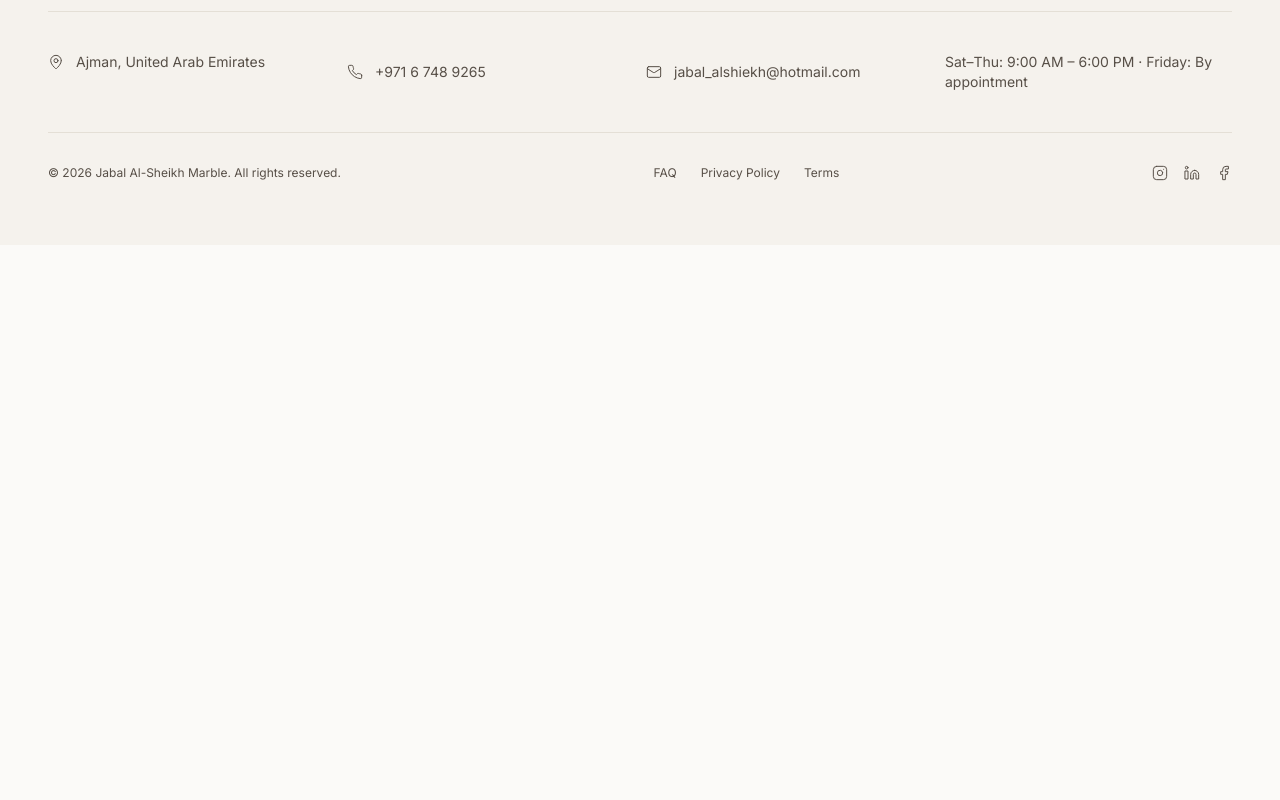
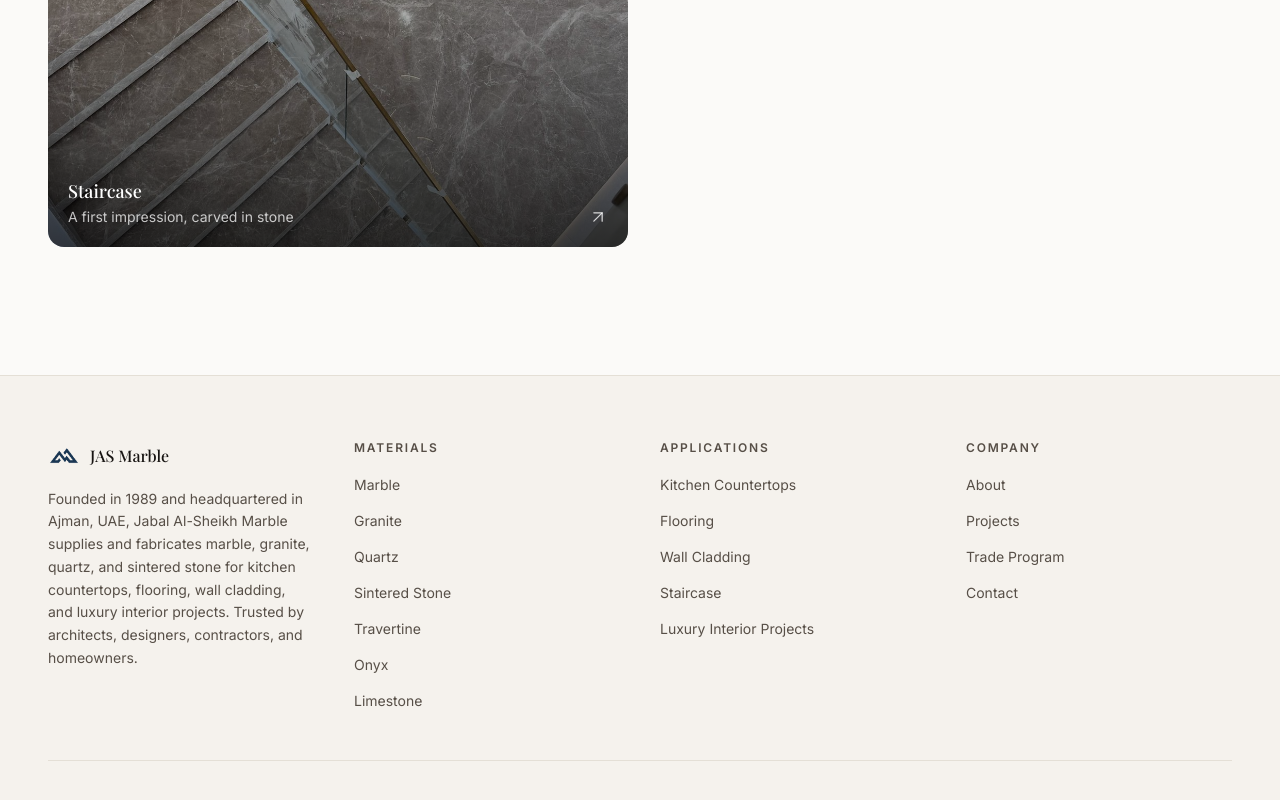
Before and after one commit to basselalnashar-gif/jas-marble-websitee, a Next.js app: page /applications in a window 1280 px wide. Shown: the part 2411-3211 px from the top of the page. Before the commit the page ends 2656 px from the top, so only its background shows below. Built offline with nearby package versions, Linux system fonts and the light colour scheme.

Commit message:
Add Staircase application data + nav link

```diff
--- a/src/data/applications.ts
+++ b/src/data/applications.ts
@@ -101,6 +101,40 @@ export const applications: Application[] = [
     ],
     recommendedMaterialSlugs: ["marble", "granite", "quartz", "sintered-stone"],
   },
+  {
+    slug: "staircase",
+    name: "Staircase",
+    tagline: "A first impression, carved in stone",
+    description:
+      "The staircase is often the focal point of a home or lobby — every tread, riser, and handrail detail is visible at once. We fabricate staircases in marble, travertine, and granite, from book-matched risers to fully clad curved and floating designs, with precision cutting for glass balustrades and integrated lighting.",
+    images: [
+      { src: "/images/applications/staircase/st-01.jpg", alt: "Grey marble staircase with glass balustrade and hanging feather lights" },
+      { src: "/images/applications/staircase/st-02.jpg", alt: "Travertine staircase with glass railing, seen from above" },
+      { src: "/images/applications/staircase/st-03.jpg", alt: "Curved black and white marble staircase under construction" },
+      { src: "/images/applications/staircase/st-04.jpg", alt: "White marble staircase with book-matched veining against a travertine wall" },
+      { src: "/images/applications/staircase/st-05.jpg", alt: "Marble staircase installation with scaffolding in an unfinished stairwell" },
+      { src: "/images/applications/staircase/st-06.jpg", alt: "Floating marble staircase with glass balustrade and herringbone floor" },
+      { src: "/images/applications/staircase/st-07.jpg", alt: "Travertine staircase with black metal trim and recessed lighting" },
+      { src: "/images/applications/staircase/st-08.jpg", alt: "Grey marble staircase with brass handrail and hanging feather lights" },
+      { src: "/images/applications/staircase/st-09.jpg", alt: "Beige travertine staircase with wall cladding detail" },
+      { src: "/images/applications/staircase/st-10.jpg", alt: "Travertine staircase with wood-trimmed glass balustrade" },
+      { src: "/images/applications/staircase/st-11.jpg", alt: "Grey marble staircase with black metal railing beside an olive tree" },
+      { src: "/images/applications/staircase/st-12.jpg", alt: "Travertine staircase with recessed step lighting" },
+    ],
+    options: [
+      "Book-matched and curved riser fabrication",
+      "Marble, travertine, granite, and sintered stone treads",
+      "Precision cutouts for glass and metal balustrades",
+      "Integrated LED step lighting channels",
+    ],
+    process: [
+      { title: "Consultation", description: "We review the staircase design, structure, and material preferences." },
+      { title: "Template & measure", description: "On-site templating of every tread, riser, and landing." },
+      { title: "Fabrication", description: "Slabs are cut, book-matched, and finished to the exact profile." },
+      { title: "Install", description: "Careful on-site installation, including balustrade coordination." },
+    ],
+    recommendedMaterialSlugs: ["marble", "travertine", "granite"],
+  },
 ];
 
 export function getApplicationBySlug(slug: string) {
--- a/src/data/site.ts
+++ b/src/data/site.ts
@@ -65,6 +65,7 @@ export const applicationsNav: NavLink[] = [
   { label: "Kitchen Countertops", href: "/applications/kitchen-countertops", description: "The centerpiece of the home" },
   { label: "Flooring", href: "/applications/flooring", description: "Seamless, elegant, built to last" },
   { label: "Wall Cladding", href: "/applications/wall-cladding", description: "Statement surfaces, interior and exterior" },
+  { label: "Staircase", href: "/applications/staircase", description: "A first impression, carved in stone" },
   { label: "Luxury Interior Projects", href: "/applications/luxury-interior-projects", description: "Full-scale bespoke transformations" },
 ];
 
```
